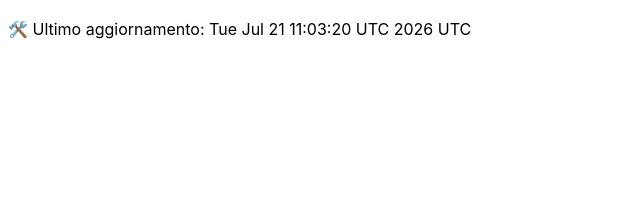
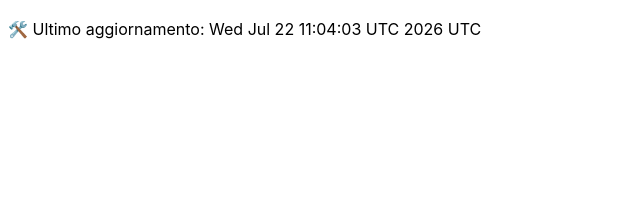
Before and after one commit to DanteTrb/DanteTrb.github.io, a Jekyll site: the page built from badges.md, in a window 1280 px wide. Shown: the top 213 px of the page, without its empty margins (0-640 px from the left). Built offline with Jekyll 4.4.1, drawn with Linux system fonts in a browser that asks for light colours; our own code applies the rules of GitHub Pages for plain Markdown files.

Commit message:
🛠️ Aggiornamento automatico badge

```diff
--- a/badges.md
+++ b/badges.md
@@ -1 +1 @@
-🛠️ Ultimo aggiornamento: Tue Jul 21 11:03:20 UTC 2026 UTC
+🛠️ Ultimo aggiornamento: Wed Jul 22 11:04:03 UTC 2026 UTC
```
